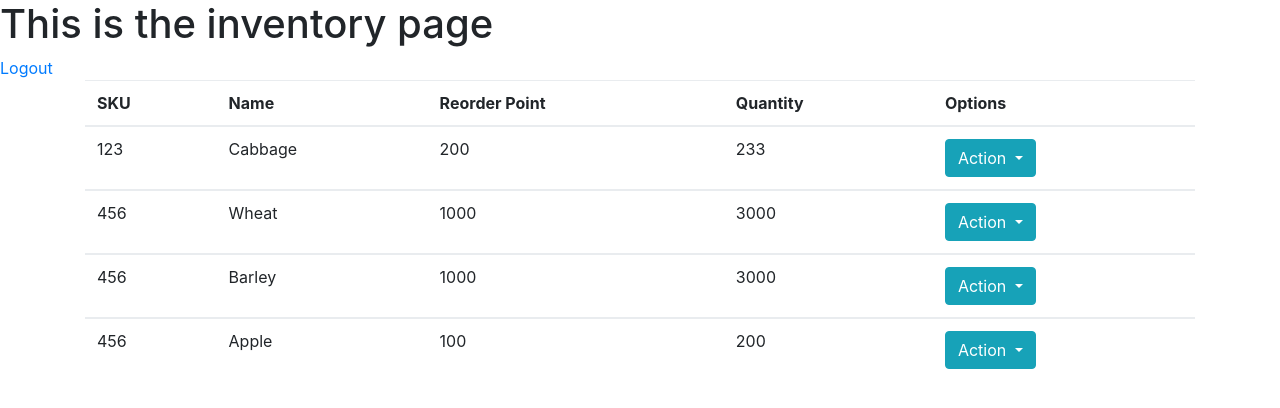
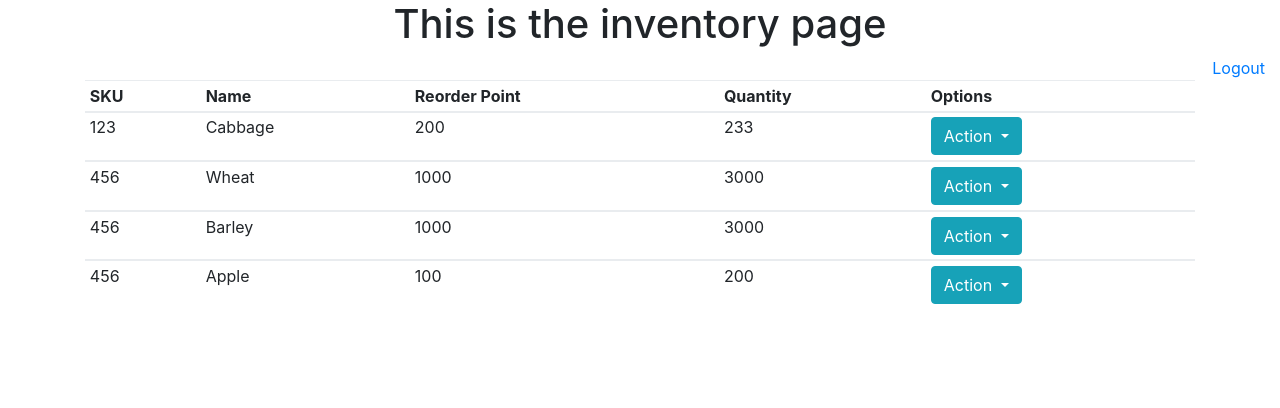
Before and after one commit to soethanv/PyMarket, a Flask app: page /inventory in a window 1280 px wide. Shown: the top 408 px of the page. Run offline with Flask 2, Linux system fonts and the light colour scheme; the visitor is signed in with stand-in values (Sample User, id 1); some libraries are stand-ins or nearby versions.

Commit message:
added table compact, adjusted logout button

```diff
--- a/templates/inventory.html
+++ b/templates/inventory.html
@@ -4,11 +4,13 @@
   <style>
 
   </style>
-<h1>This is the inventory page</h1>
-<a href="{{ url_for('user_auth.logout') }}">Logout</a>
+  <div class="container-fluid">
+    <h1 align="center">This is the inventory page</h1>
+    <div align="right" ><a href="{{ url_for('user_auth.logout') }}">Logout</a></div>
 
     <div class="container">
-  <table style="width:100%" class="table">
+      <div class="table-responsive">
+          <table style="width:100%" class="table table-hover table-sm">
               <thead>
                   <tr>
                       <th scope="col">SKU</th>
@@ -47,5 +49,7 @@
             {% endfor %}
         </table>
       </div>
+    </div>
+  </div>
 
   {% endblock %}
```
Lines whose indentation alone changed are shown as unchanged.
